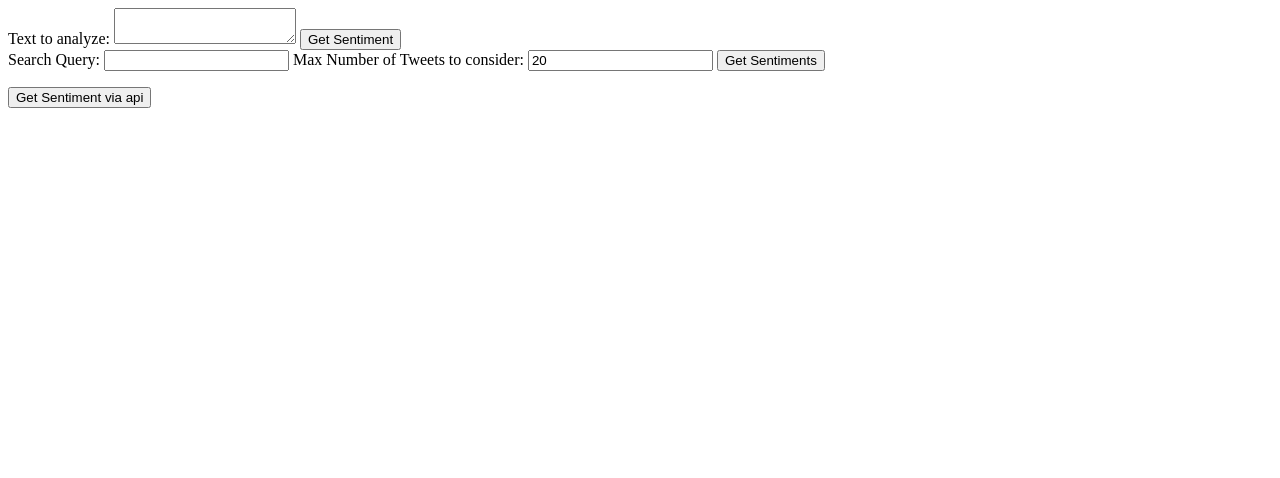
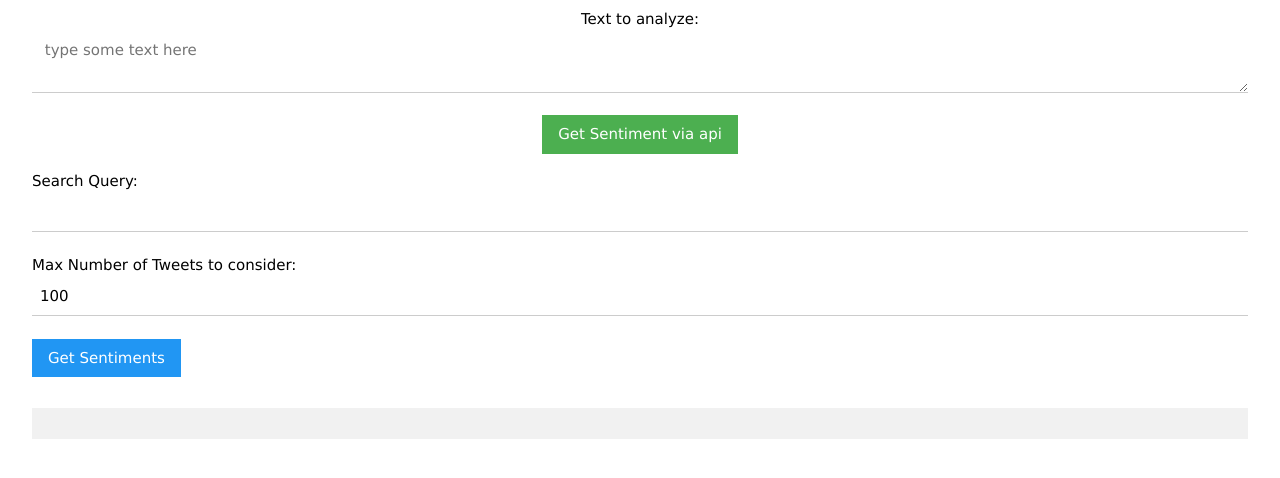
Before and after one commit to dillir07/people-sentiments, a Flask app: page / in a window 1280 px wide. Shown: the top 478 px of the page. Run offline with Flask 2, Linux system fonts and the light colour scheme; parts of the project's set-up code (start-up, migrations or seed data) failed here and were passed over.

Commit message:
changes: - added progress bars (dynamic) - using w3css now instead custom (easier) - moved get-sentiments button

```diff
--- a/templates/index.html
+++ b/templates/index.html
@@ -6,46 +6,54 @@
     <meta http-equiv="X-UA-Compatible" content="IE=edge">
     <meta name="viewport" content="width=device-width, initial-scale=1.0">
     <title>Document</title>
-    <style>
-        .container {
-            display: flex;
-            justify-content: space-evenly;
-            align-items: stretch;
-        }
-
-        .item {
-            flex-wrap: wrap;
-            align-items: auto;
-            margin: 5px;
-            border-radius: 5px;
-            padding: 10px;
-        }
-    </style>
+    <link rel="stylesheet" href="https://www.w3schools.com/w3css/4/w3.css">
 </head>
 
 <body>
-    <form action="/get_sentiment" method="post">
-        <label for="text">Text to analyze: </label>
-        <textarea name="text" id="text"></textarea>
-        <input type="submit" value="Get Sentiment">
-    </form>
+    <div class="w3-container w3-center w3-padding">
+        <form action="/get_sentiment" method="post" class="w3-container">
+            <label for="text">Text to analyze: </label>
+            <textarea name="text" id="text" class="w3-input" placeholder=" type some text here"></textarea>
+            <!-- like to leave a preceeding white space in placeholder text so when in focus, placeholder text is readable -->
+            <input type="hidden" value="Get Sentiment" class="w3-btn w3-blue w3-center">
+            <br>
+            <input type="button" id="api_req_button" value="Get Sentiment via api" class="w3-btn w3-green">
+        </form>
+    </div>
 
-    <form id="sentiments_form" action="#" method="post">
-        <label for="search_query">Search Query: </label>
-        <input type="text" name="search_query" id="search_query">
-        <label for="count">Max Number of Tweets to consider: </label>
-        <input type="number" name="count" id="count" value=20 max="100">
-        <input type="submit" value="Get Sentiments">
-    </form>
+    <div class="w3-container w3-padding">
+        <form id="sentiments_form" action="#" method="post" class="w3-container">
+            <label for="search_query">Search Query: </label>
+            <input type="text" name="search_query" id="search_query" class="w3-input">
+            <br>
+            <label for="count">Max Number of Tweets to consider: </label>
+            <input type="number" name="count" id="count" value=100 max="100" class="w3-input">
+            <br>
+            <input type="submit" value="Get Sentiments" class="w3-btn w3-blue">
+        </form>
+    </div>
+    <br>
+    <div class="w3-container">
+        <div class="w3-container">
+            <div class="w3-light-grey">
+                <div class="w3-green" id="positive_bar" style="height:24px;width:0%;display: inline-block;"></div>
+                <div class="w3-red" id="negative_bar" style="height:24px;width:0%;display: inline-block"></div>
+                <div class="w3-grey" id="neutral_bar" style="height:24px;width:0%;display: inline-block"></div>
+            </div>
+        </div>
+    </div>
 
-    <div class="container" id="tweets_container"></div>
+    <div class="w3-row-padding w3-center w3-container" id="tweets_container" class="w3-container"></div>
 
     <p id="result"></p>
-    <input type="button" id="api_req_button" value="Get Sentiment via api">
+
     <script>
         const res = document.getElementById("result");
         const api_req_button = document.getElementById("api_req_button");
         const tweets_container = document.getElementById("tweets_container");
+        const postive_bar = document.getElementById("positive_bar");
+        const negative_bar = document.getElementById("negative_bar");
+        const neutral_bar = document.getElementById("neutral_bar");
 
         function get_sentiment_from_api() {
             let text = document.getElementById("text").value;
@@ -85,28 +93,44 @@
 
                     data = JSON.parse(this.responseText);
                     console.log(data);
+                    let tweets_count = 0;
+                    let positive_tweets_count = 0;
+                    let negative_tweets_count = 0;
+                    let neutral_tweets_count = 0;
+                    tweets_container.innerHTML =
+                        `<div class="w3-panel w3-blue">
+                            <h3>Information!</h3>
+                            <p>Blue often indicates a neutral informative change or action.</p>
+                        </div>`;
                     data.forEach((tweet, i) => {
+                        tweets_count += 1;
                         const polarity = tweet["sentiment"][0];
                         const subjectivity = tweet["sentiment"][1];
                         let r = g = b = 150;
                         if (polarity > 0) {
+                            positive_tweets_count += 1;
                             r = 0;
                             g = Math.abs(255 * Math.floor(polarity * 255));
                         } else if (polarity < 0) {
+                            negative_tweets_count += 1;
                             r = Math.abs(255 * Math.floor(polarity * 255));
                             g = 0
                         } else {
+                            neutral_tweets_count += 1;
                             r = 100;
                             g = 100;
                             b = 100;
                         }
                         dataHTML += `
-                        <div id="tweet_${i}" class="item" style="background-color: rgb(${r}, ${g}, ${b});">
+                        <div id="tweet_${i}" class="w3-col m4 w3-round w3-margin w3-center w3-padding w3-animate-bottom" style="background-color: rgb(${r}, ${g}, ${b});">
                             <p>${tweet["original"]}</p>
                         </div>
                         `;
                     });
-                    console.log(dataHTML);
+                    console.log(tweets_count, positive_tweets_count, negative_tweets_count, neutral_tweets_count);
+                    postive_bar.style.width = Math.floor((positive_tweets_count / tweets_count) * 100) + "%";
+                    negative_bar.style.width = Math.floor((negative_tweets_count / tweets_count) * 100) + "%";
+                    neutral_bar.style.width = Math.floor((neutral_tweets_count / tweets_count) * 100) + "%";
                     tweets_container.innerHTML = dataHTML;
                 }
             }
```
